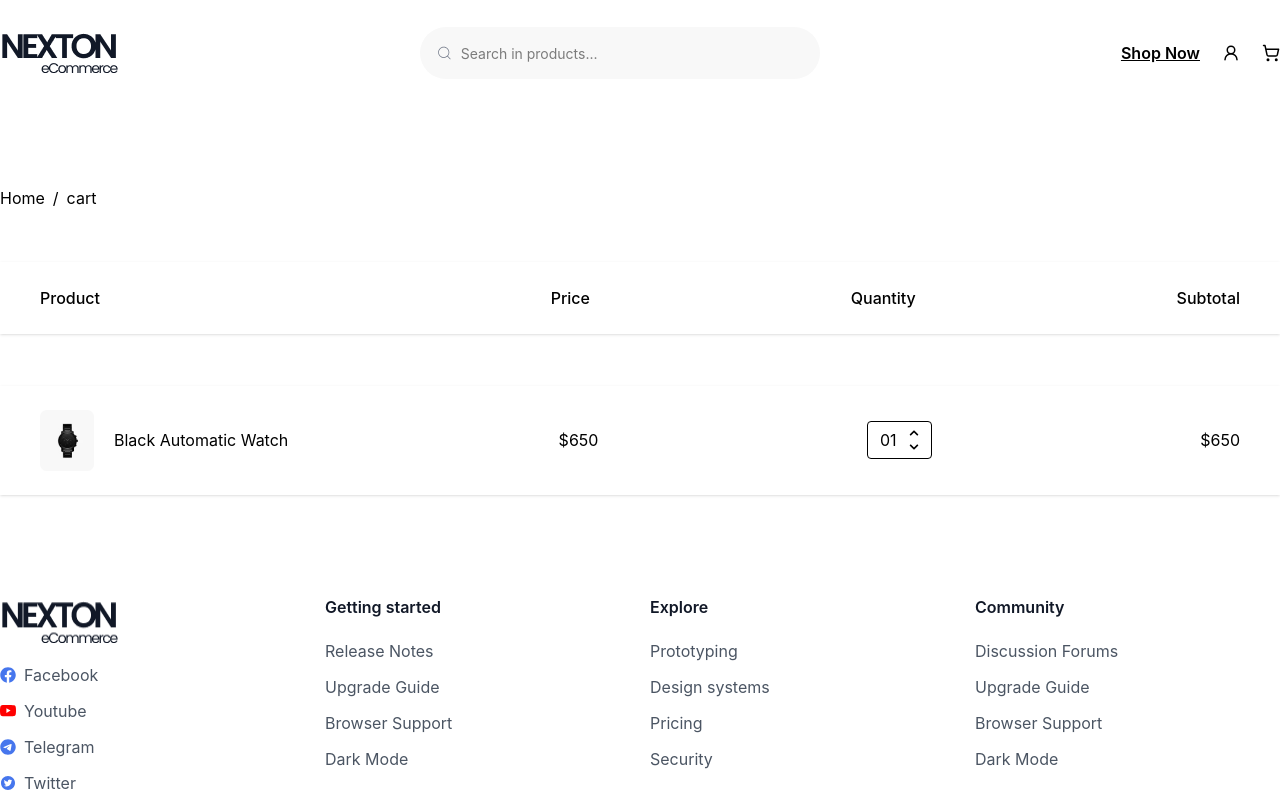
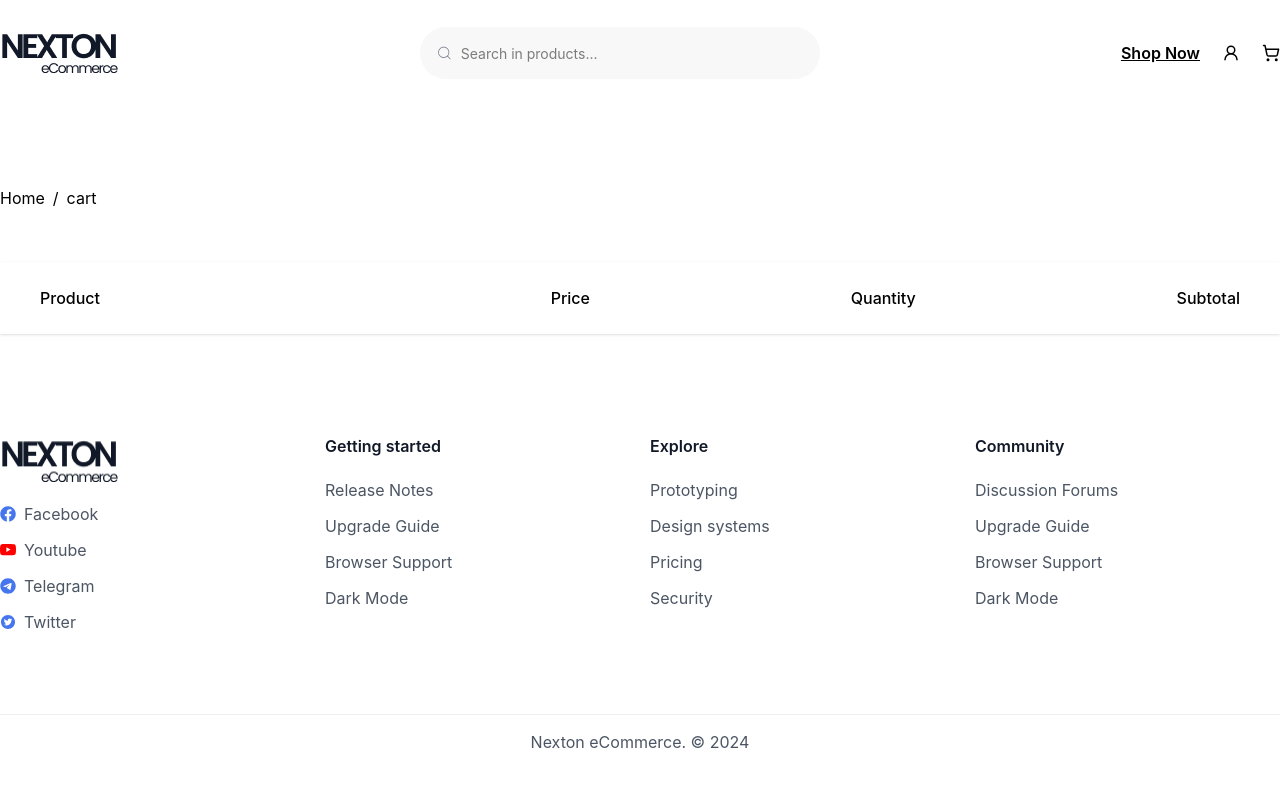
Before and after one commit to Umme-Hani26/Nexton, a React (Vite) app: page /cart in a window 1280 px wide. Shown: the top 798 px of the page. Built offline with nearby package versions, Linux system fonts and the light colour scheme.

Commit message:
cart page UI + quantity logic + product slice update

```diff
--- a/src/Components/Paginate.jsx
+++ b/src/Components/Paginate.jsx
@@ -6,7 +6,7 @@ import { MdOutlineNavigateNext } from "react-icons/md";
 import { useSelector } from "react-redux";
 
 const Paginate = ({ itemsPerPage }) => {
-   const productItem = useSelector((state) => state.Allproducts.value)
+  const productItem = useSelector((state) => state.Allproducts.value);
 
   const items = productItem || [];
 
@@ -18,6 +18,7 @@ const Paginate = ({ itemsPerPage }) => {
             <ProductsCard
               key={item.id}
               id={item.id}
+              productData={item}
               image={item.thumbnail}
               title={item.title}
               price={item.price}
--- a/src/Components/ProductsCard.jsx
+++ b/src/Components/ProductsCard.jsx
@@ -4,6 +4,8 @@ import { FaStar } from "react-icons/fa";
 import { CiDiscount1 } from "react-icons/ci";
 import { AiOutlineShopping } from "react-icons/ai";
 import { useNavigate } from "react-router";
+import { useSelector, useDispatch } from "react-redux";
+import { cartReducer } from "../Slices/ProductSlice";
 
 const ProductsCard = ({
   image,
@@ -15,23 +17,25 @@ const ProductsCard = ({
   rating,
   rvw,
   id,
+  productData,
 }) => {
+  let navigate = useNavigate();
+  const dispatch = useDispatch();
 
-  let navigate = useNavigate();
   const handleProductDetails = () => {
-
-    navigate(`/productdetails/${id}`)
-
+    navigate(`/productdetails/${id}`);
   };
 
   const handleAddToCart = () => {
-    console.log("clicked")
-  }
+    dispatch(cartReducer(productData));
+     navigate('/cart')
+  };
   return (
     <>
-      <div  className="w-77.25 mb-16 cursor-pointer">
+      <div className="w-77.25 mb-16 cursor-pointer">
         <div className="relative">
-          <img onClick={handleProductDetails}
+          <img
+            onClick={handleProductDetails}
             src={image}
             alt=""
             className="w-full object-cover border border-[#f5f5f5] rounded-2xl"
@@ -42,7 +46,10 @@ const ProductsCard = ({
               {discount}% Discount
             </h4>
           </div>
-          <div onClick={handleAddToCart} className="absolute top-2 right-2 w-9 h-9 bg-[#f3f3f3] rounded-full flex items-center justify-center">
+          <div
+            onClick={handleAddToCart}
+            className="absolute top-2 right-2 w-9 h-9 bg-[#f3f3f3] rounded-full flex items-center justify-center"
+          >
             <AiOutlineShopping />
           </div>
         </div>
--- a/src/Pages/AddToCart.jsx
+++ b/src/Pages/AddToCart.jsx
@@ -4,41 +4,47 @@ import cartimg from "../assets/cartitem-image.png";
 import { FaChevronUp, FaChevronDown } from "react-icons/fa";
 import Container from "../Components/Container";
 import BreadCrumb from "../Components/BreadCrumb";
+import { useSelector, useDispatch } from "react-redux";
 
 const AddToCart = () => {
+  const data = useSelector((state) => state.Allproducts.cart);
+
   return (
     <>
       <Container>
         <BreadCrumb />
         <div className="bg-white shadow-sm mt-13">
           <Flex className="px-10 py-6 justify-between items-center mb-10">
-            <h2 className="flex items-center gap-5 w-62.5">
+            <div className="flex items-center gap-5 w-62.5">
               <h4 className="font-medium">Product</h4>
-            </h2>
+            </div>
             <h2 className="font-medium">Price</h2>
             <h4 className="font-medium">Quantity</h4>
             <h2 className="font-medium">Subtotal</h2>
           </Flex>
         </div>
-        <div className="bg-white shadow-sm mt-13">
+
+        {data.map((item) => (
+          <div key={item.id} className="bg-white shadow-sm mt-13">
             <Flex className="px-10 py-6 justify-between items-center mb-10">
-            <h2 className="flex items-center gap-5 w-62.5">
-              <img src={cartimg} alt="" className="w-13.5" />
-              <h4>Black Automatic Watch</h4>
+              <div className="flex items-center gap-5 w-62.5">
+                <img src={item.thumbnail} alt="" className="w-13.5" />
+                <h4>{item.title}</h4>
                 {/* {`${title.slice(0,10)}....`} */}
-            </h2>
-            <h2>$650</h2>
+              </div>
+              <h2>${item.price}</h2>
 
               <Flex className="px-3 py-1.5 border rounded-sm items-center gap-3">
-              01
+                0
                 <Flex className="flex-col gap-1">
                   <FaChevronUp className="text-[10px]" />
                   <FaChevronDown className="text-[10px]" />
                 </Flex>
               </Flex>
-            <h2>$650</h2>
+              <h2>${item.price}</h2>
             </Flex>
           </div>
+        ))}
       </Container>
     </>
   );
--- a/src/Slices/ProductSlice.js
+++ b/src/Slices/ProductSlice.js
@@ -1,24 +1,26 @@
-import { createSlice } from '@reduxjs/toolkit'
+import { createSlice } from "@reduxjs/toolkit";
 
 const initialState = {
   value: [],
-}
+  cart: [],
+};
 
 export const productSlice = createSlice({
-  name: 'value',
+  name: "value",
   initialState,
   reducers: {
     productReducer: (state, action) => {
-      state.value = action.payload
+      state.value = action.payload;
     },
-      categoryReducer: (state, action) => {
-      state.value = action.payload
+    categoryReducer: (state, action) => {
+      state.value = action.payload;
     },
+    cartReducer: (state, action) => {
+      state.cart = [...state.cart, action.payload];
+    },
+  },
+});
 
-  },
-})
+export const { productReducer, categoryReducer, cartReducer } = productSlice.actions;
 
-
-export const { productReducer, categoryReducer } = productSlice.actions
-
-export default productSlice.reducer
+export default productSlice.reducer;
```
Also changed, not shown: src/Pages/Shop.jsx (+14 -9 lines). Lines whose indentation alone changed are shown as unchanged.
